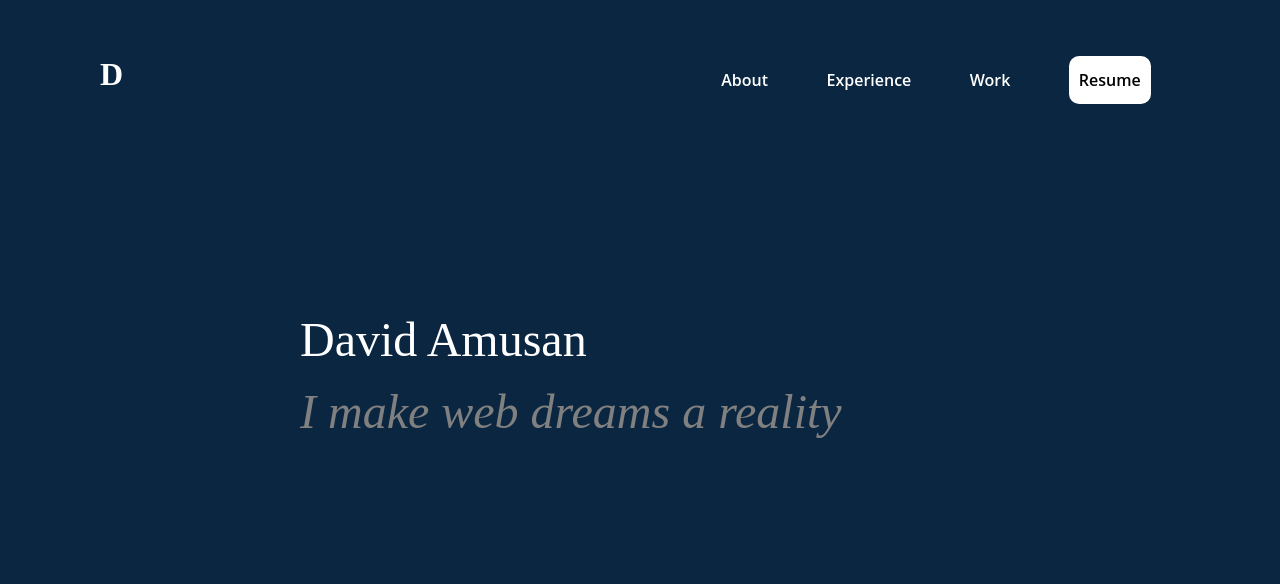
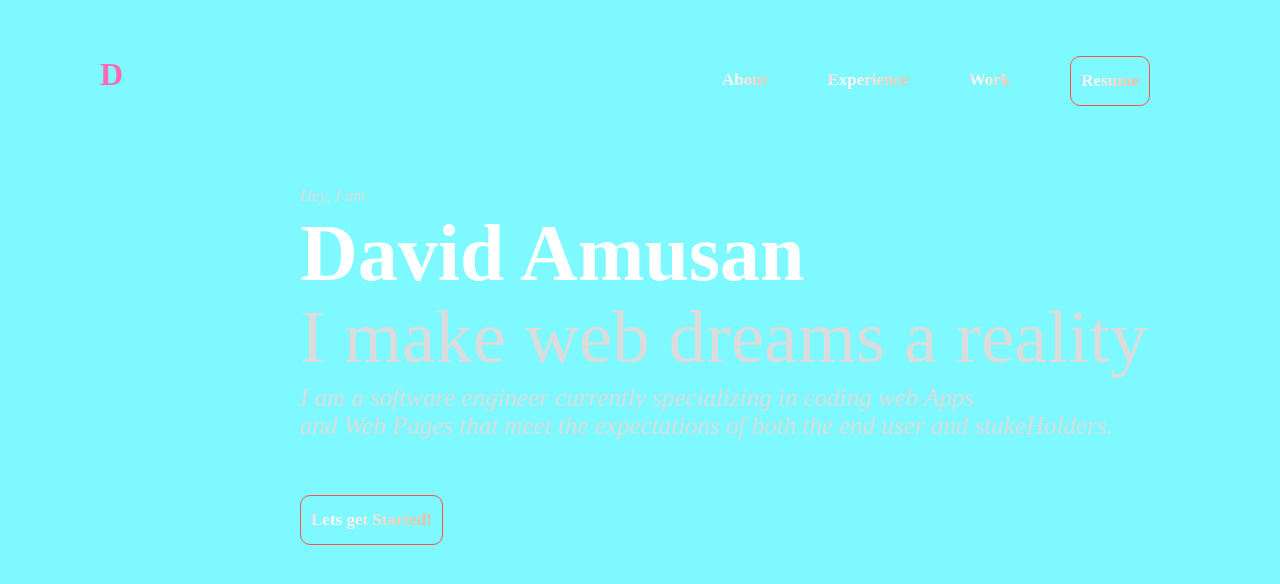
Before and after one commit to DavidAmusan/FigmaCoded, an Angular app: page / in a window 1280 px wide. Shown: the top 584 px of the page. Built offline with nearby package versions, Linux system fonts and the light colour scheme.

Commit message:
landingDone?

```diff
--- a/src/app/header/header.component.css
+++ b/src/app/header/header.component.css
@@ -3,8 +3,6 @@
     padding: 0;
     margin: 0;
 }
-
-
 
 .navbar{
 margin-left: 100px;
@@ -12,83 +10,82 @@ margin-top: 56px;
   display: flex;
   align-content: space-between;
   justify-content: space-between;
-
-
 }
 .logoText{
-color: #FFFFFF;
+  color: rgb(255,105,180);
 }
-
 .navbarList{
     display: flex;
   width: 488px;
   justify-content: space-around;
   margin-right: 100px;
+}
 
+.navText:hover{
+  color:rgb(255,105,180);
+  animation: 0s;;
+}
+
+.navText{
+font-family: 'Manrope';
+font-style: normal;
+font-weight:800;
+font-size: 17px;
+line-height: 28px;
+  color: rgb(255,105,180);
+cursor: pointer;
+text-decoration: none;
+margin-top: 10px;
+  background-image: linear-gradient(124deg, rgba(255,105,180,1) 0%, rgba(255,255,255,1) 35%, rgba(255,127,80,1) 100%);
+  background-size: auto auto;
+  background-clip: border-box;
+  background-size: 200% auto;
+  color: rgb(255,105,180);
+  background-clip: text;
+  text-fill-color: transparent;
+  -webkit-background-clip: text;
+  -webkit-text-fill-color: transparent;
+  animation: textclip 4s linear infinite;
+}
+
+.resume{
+  background: #7DF9FF;
+  cursor: pointer;
+  border-radius: 10px;
+  border: 1px groove ;
+  border-color: #FF5349;
+  padding: 10px;
+}
+
+@keyframes textclip {
+  to {
+    background-position: 200% center;
+  }
+}
+.introField{
+  margin-left: 300px;
+  margin-top: 80px;
+}
+
+.introSpaceText{
+  margin: 0px;
+  }
+.introHeading{
+ font-family: 'Manrope';
+font-style: normal;
+font-weight: 600;
+font-size: 80px;
+line-height: 74px;
+color: #FFFFFF;
+  margin-bottom: 10px;
 
 }
 
-.navText{
-font-family: 'Open Sans';
-font-style: normal;
-font-weight: 600;
-font-size: 16px;
-line-height: 28px;
-color: #FFFFFF;
-cursor: pointer;
-text-decoration: none;
-margin-top: 10px;
-}
-
-.resume{
-  background: #FFFFFF;
-  cursor: pointer;
-  border-radius: 10px;
-  border: 0px;
-  padding: 10px;
-}
-
-
-.introField{
-
-  padding: 0px;
-  gap: 93px;
-
-  height: 423px;
-  margin-left: 300px;
-  margin-top: 200px;
-}
-
-.introSpace1{
-
-    width: 567px;
-    height: 310px;
-    flex: none;
-    order: 0;
-    flex-grow: 0;
-}
-.introSpaceText{
-  margin: 0px;
-  font-size: clamp(40px, 8vw, 80px);}
-
-.introHeading{
- font-family: 'Manrope';
-font-style: normal;
-font-weight: 400;
-font-size: 48px;
-line-height: 72px;
-color: #FFFFFF;
-
-}
-
-.introSub{
-    font-family: 'Open Sans';
-font-style: normal;
-font-weight: 400;
-font-size: 16px;
-line-height: 28px;
-color: #F1F1F1;
-}
+.introHeading2{
+  color: #DCDCDC;
+  font-weight: 400;
+  font-size: 75px;
+  }
 
 .introButtons{
     display: flex;
@@ -149,5 +146,39 @@ cursor: pointer;
 
 
 .subHead{
-color: gray;
-font-style: italic;}
+color: #DCDCDC;
+font-style: italic;
+font-size: 17px;
+font-weight: lighter;
+  margin-bottom: 10px
+}
+
+
+@media  (max-width: 600px) {
+  .introField{
+    margin-left: 100px;
+  }
+}
+
+@media (min-width: 600px) {
+  .introField{
+    margin-left: 100px;
+  }
+}
+
+@media (min-width: 768px) {
+  .introField{
+    margin-left: 100px;
+  }
+}
+
+@media (min-width: 992px) {
+  .introField{
+    margin-left: 200px;
+  }
+}
+@media (min-width: 1200px) {
+  .introField{
+    margin-left: 300px;
+  }
+}
--- a/src/app/header/header.component.html
+++ b/src/app/header/header.component.html
@@ -9,11 +9,15 @@
     </ul>
 </div>
     <section class="introField">
-        <div class="introSpace1">
             <div class="introSpaceText">
-            <p class="introHeading">David Amusan <br><span class="subHead">I make web dreams a reality</span></p>
-            <p class= "introSub"> </p>
+              <p class="subHead">Hey, I am</p>
+            <h1 class="introHeading">David Amusan</h1>
+              <h1 class="introHeading introHeading2">I make web dreams a reality</h1>
+            <p class= "subHead" style="font-size: 25px; margin-bottom: 55px">I am a software engineer currently specializing in coding web Apps <br>and Web Pages that meet
+            the expectations of both the end user and stakeHolders. </p>
             </div>
-        </div>
+
+
+      <button class="resume"><a class="navText" style="color: black">Lets get Started!</a></button>
     </section>
   </div>
--- a/src/styles.css
+++ b/src/styles.css
@@ -1,7 +1,7 @@
 /* You can add global styles to this file, and also import other style files */
 
 body{
-    background: #0A2640;
+    background: #7DF9FF;
 
 }
 
```
